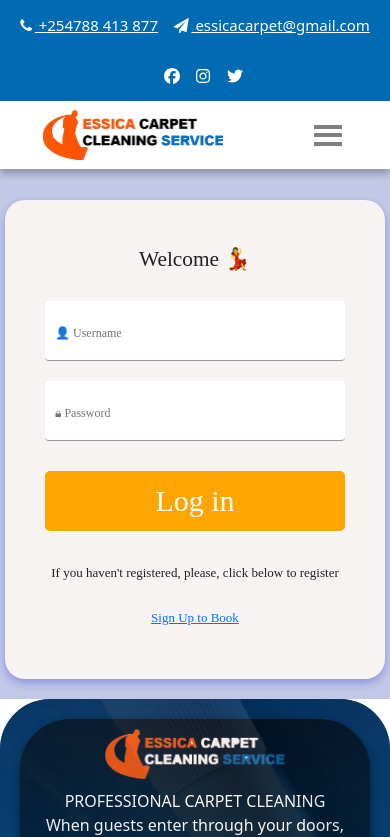
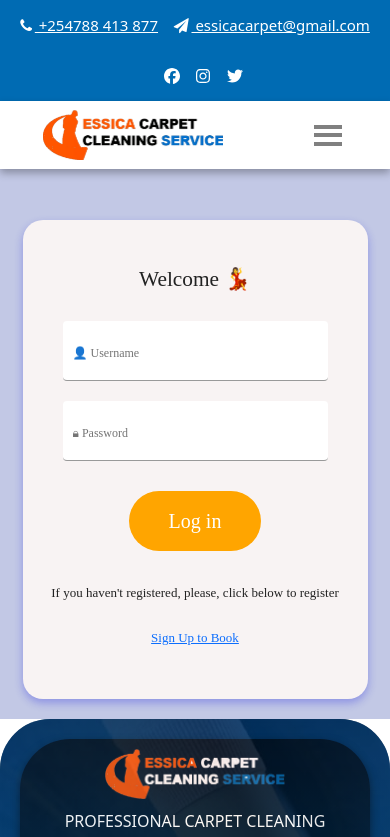
Before and after one commit to Tracy-miranja/essica-carpet-cleaning, a React (Vite) app: page /options in a window 390 px wide. Shown: the top 837 px of the page. Built offline with nearby package versions, Linux system fonts and the light colour scheme; no server answers.

Commit message:
Make login responsive

```diff
--- a/src/components/Registration/options.css
+++ b/src/components/Registration/options.css
@@ -27,7 +27,6 @@
     width: 30%;
     margin-top: 10%;
     height: fit-content;
-    padding: 20px;
     padding-bottom: 50px;
     padding-top: 50px;
     border-radius: 20px;
@@ -73,14 +72,17 @@
 /* Maintain responsiveness */
 @media (max-width: 768px) {
     .options-container {
-        padding: 20px;
-        /* padding-top: 160px;  */
+        padding: 20px ;
+        padding-top: 120px;
         height: fit-content;
     }
 
     .button-group {
         flex-direction: column;
         width: 100%;
+        padding: 20px;
+        padding-top: 50px;
+        padding-bottom: 50px;
     }
 
     .options-button {
@@ -94,3 +96,10 @@
         margin-top: 180px;
     }
 }
+
+@media (max-width: 1242px){
+    .button-group {
+        width: fit-content;
+        margin-top: 100px;
+    }
+}
--- a/src/components/Signin/Signin.jsx
+++ b/src/components/Signin/Signin.jsx
@@ -2,7 +2,7 @@ import { useState, useEffect } from 'react';
 import { useDispatch, useSelector } from 'react-redux';
 import { useNavigate } from 'react-router-dom';
 import { fetchCustomers } from '../../store/customerSlice';
-// import './sign.css';
+import './sign.css';
 
 // eslint-disable-next-line react/prop-types
 const SignIn = ({ onLoginStatusChange }) => {
--- a/src/components/Signin/sign.css
+++ b/src/components/Signin/sign.css
@@ -1,9 +1,19 @@
 
-.signin_btn{
+button.signin_btn{
     font-size: 20px !important;
     border-radius: 40px !important;
+    width: 50%;
   }
 
   .signin_btn:hover{
     background-color: rgba(1, 40, 212, 0.664);
   }
+
+  .signin_input {
+    font-size: 14px;
+    width: 100%;
+  }
+
+  .signin2-container{
+    width: 100%;
+  }
--- a/src/components/Signin/signin.css
+++ /dev/null
@@ -1,123 +0,0 @@
-
-.signin-banner{
-    background-image: url(../About/carpets-washing.jpg);
-    background-repeat: no-repeat;
-    background-size: cover;
-    margin-bottom: 30px;
-    background-position: 25%;
-    height: 15vh;
-    width: 100%;
-}
-
-.signin{
-    background-color: rgba(37, 130, 184, 0.6);
-    display: flex;
-    justify-content: center;
-    align-items: center;
-    height: 100%;
-    width: 100%;
-}
-
-.signin-content{
-    text-align: center;
-    justify-content: center;
-    border: 1px solid #111111;
-    width: 240px;
-    height: 50px;
-    align-items: center;
-    font-weight: 500;
-
-}
-
-.signin2-container {
-    font-size: 13px;
-    line-height: 1.8;
-    color: #222;
-    background: #C2C8E5;
-    font-weight: 400;
-    font-family: Poppins;
-    padding: 30px; /* Uniform padding */
-    padding-top: 100px; /* Additional padding at the top */
-    z-index: 2;
-    height: 100vh;
-    width: 100%;
-    display: flex;
-    flex-direction: column;
-    align-items: center; /* Center content horizontally */
-    justify-content: center; /* Align items to start from top */
-    align-content: center;
-    padding: 0px 30px 30px;
-}
-
-.signin-banner{
-    background-color: #C2C8E5;
-    width: 50%;
-    height: 100vh;
-}
-
-
-form {
-    display: flex;
-    flex-direction: column;
-    align-items: center;
-    justify-content: center;
-    margin-top: 0px; /* Adjust this value as needed to move the form below the navbar */
-    padding: 20px;
-    gap: 20px; /* Space between form elements */
-}
-
-.signin_input {
-    /* width: 300px; Adjust width as needed */
-    padding: 10px;
-    margin-bottom: 30px; /* Space between inputs */
-    margin-top: -10px; /* Move inputs closer to the top */
-    border-radius: 4px;
-    border: 1px solid #ccc;
-    height: 30px; /* Fixed height for inputs */
-    font-size: 20px; /* Increased font size for input text */
-
-}
-
-.signin_btn {
-    background-color: #FFA500; /* Orange color */
-    color: white;
-    padding: 10px 20px;
-    border: none;
-    border-radius: 5px;
-    cursor: pointer;
-    font-size: 16px; /* Adjust font size as needed */
-    height: 60px;
-    font-size: 16px; /* Increased font size for input text */
-    line-height: 30px; /* Center the text vertically */
-}
-
-
-button:hover {
-    background-color: #e69500; /* Darker shade of orange for hover effect */
-}
-
-.error-message {
-    color: red;
-    font-weight: bold;
-    font-size: 18px; /* Adjust the size as needed */
-  }
-
-  .signin-section{
-    width: fit-content;
-    background-color: #fff;
-    height: fit-content;
-    box-shadow: 0 4px 8px rgba(0, 0, 0, 0.3);
-    border-radius: 20px;
-
-  }
-
-  @media (max-width:390px) {
-    .signin-section{
-        width: fit-content;
-        background-color: #fff;
-        height: fit-content;
-        box-shadow: 0 4px 8px rgba(0, 0, 0, 0.3);
-        border-radius: 20px;
-        margin-top: 50%;
-      }
-  }
--- a/src/components/Signup/signup.css
+++ b/src/components/Signup/signup.css
@@ -218,7 +218,8 @@
 
   .section2 {
     width: 100%;
-    height: 70vh;
+    height: fit-content;
+    padding-bottom: 30px;
 
   }
 
@@ -239,7 +240,7 @@
 
       }
       .section2 img{
-        width: 450px !important ;
+        width: 450px;
       }
 
   }
```
Also changed, not shown: 1 other file (tests, documents, lock files or other folders).
